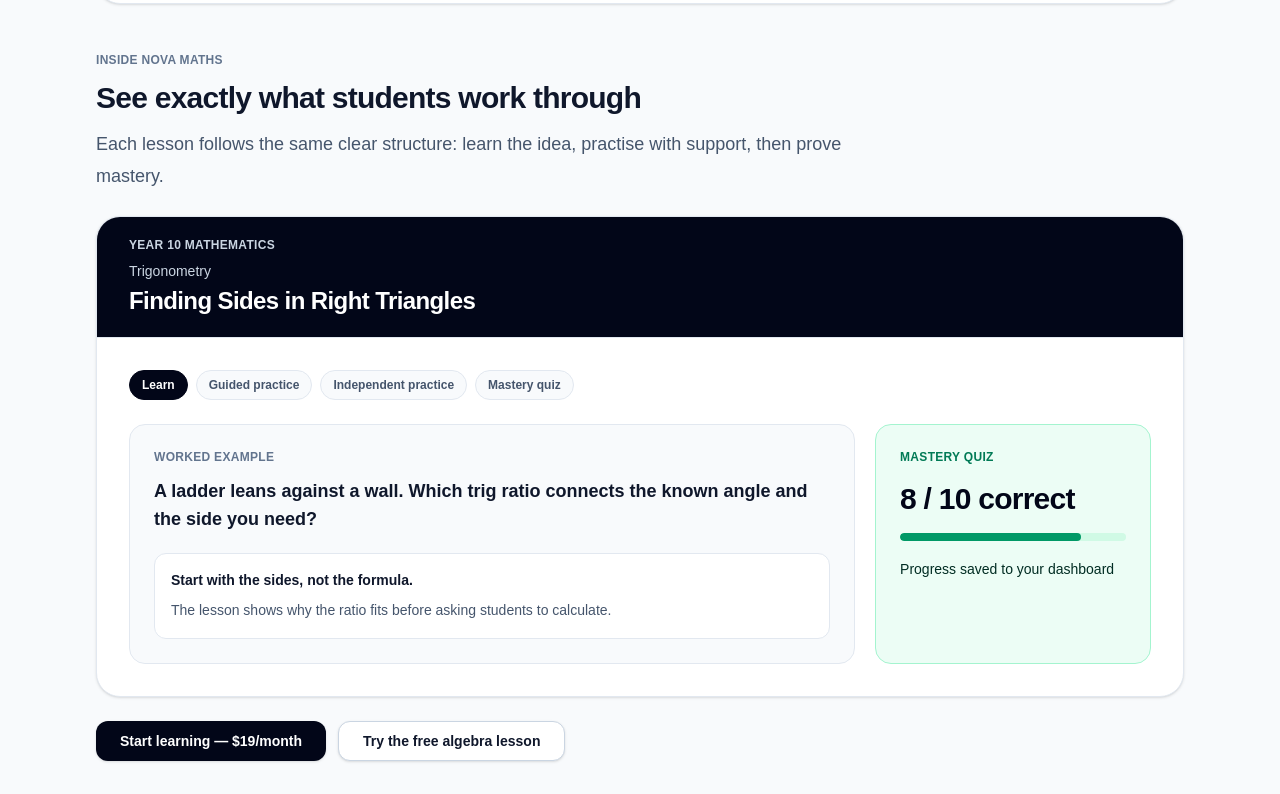
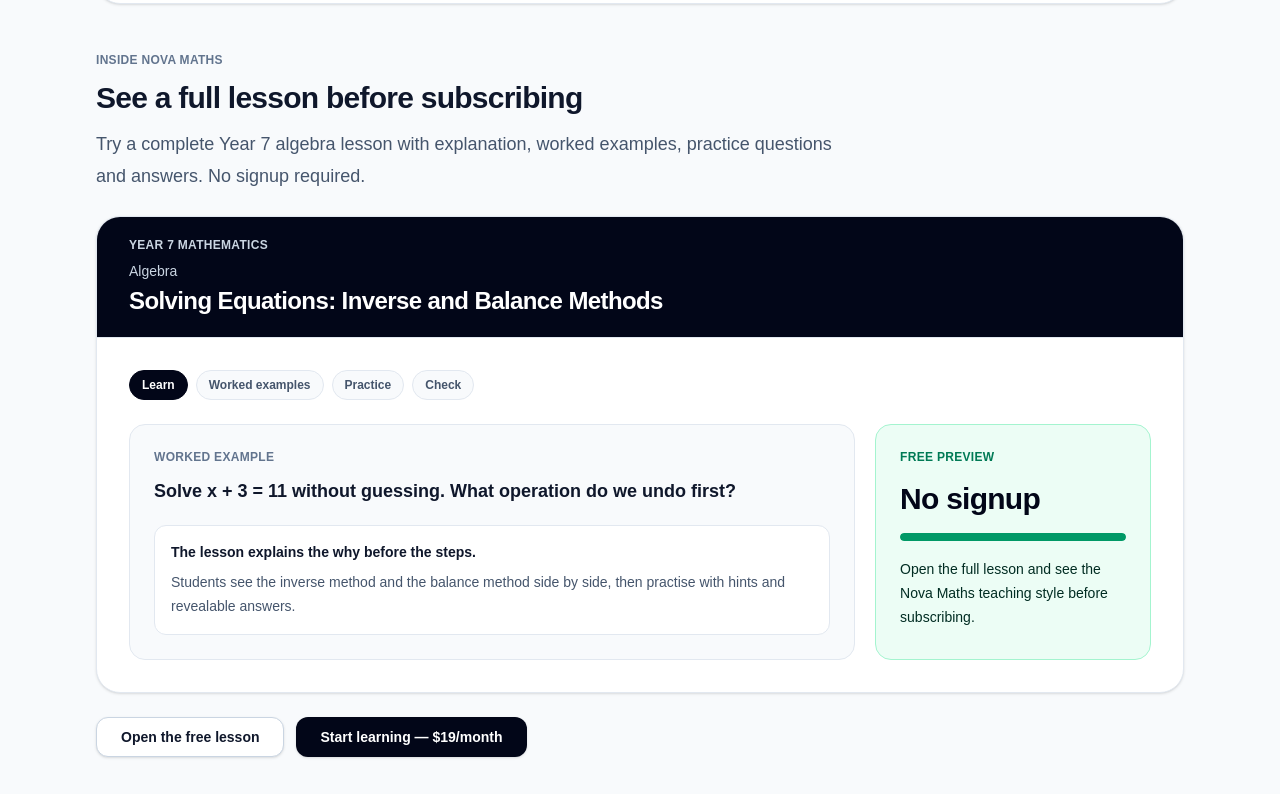
Before and after one commit to xiharbingerix/hsc-maths-coach, a Next.js app: page / in a window 1280 px wide. Shown: the part 646-1440 px from the top of the page. Built offline with nearby package versions, Linux system fonts and the light colour scheme; no server answers.

Commit message:
Replace homepage mock preview with free lesson

```diff
--- a/app/page.tsx
+++ b/app/page.tsx
@@ -209,24 +209,24 @@ export default function Home() {
           <div className="max-w-3xl">
             <SectionLabel>Inside Nova Maths</SectionLabel>
             <h2 className="mt-3 text-3xl font-bold tracking-tight text-slate-900">
-              See exactly what students work through
+              See a full lesson before subscribing
             </h2>
             <p className="mt-3 text-lg leading-8 text-slate-600">
-              Each lesson follows the same clear structure: learn the idea,
-              practise with support, then prove mastery.
+              Try a complete Year 7 algebra lesson with explanation, worked
+              examples, practice questions and answers. No signup required.
             </p>
           </div>
 
           <div className="overflow-hidden rounded-3xl border border-slate-200 bg-white shadow-sm">
             <div className="border-b border-slate-200 bg-slate-950 px-6 py-5 text-white md:px-8">
               <p className="text-xs font-semibold uppercase tracking-wide text-slate-300">
-                Year 10 Mathematics
+                Year 7 Mathematics
               </p>
               <p className="mt-2 text-sm font-medium text-slate-300">
-                Trigonometry
+                Algebra
               </p>
               <h3 className="mt-1 text-2xl font-bold tracking-tight">
-                Finding Sides in Right Triangles
+                Solving Equations: Inverse and Balance Methods
               </h3>
             </div>
 
@@ -234,9 +234,9 @@ export default function Home() {
               <div className="flex flex-wrap gap-2">
                 {[
                   "Learn",
-                  "Guided practice",
-                  "Independent practice",
-                  "Mastery quiz",
+                  "Worked examples",
+                  "Practice",
+                  "Check",
                 ].map((step, index) => (
                   <span
                     key={step}
@@ -257,32 +257,34 @@ export default function Home() {
                     Worked example
                   </p>
                   <p className="mt-3 text-lg font-semibold leading-7 text-slate-900">
-                    A ladder leans against a wall. Which trig ratio connects
-                    the known angle and the side you need?
+                    Solve x + 3 = 11 without guessing. What operation do we
+                    undo first?
                   </p>
                   <div className="mt-5 rounded-xl border border-slate-200 bg-white p-4">
                     <p className="text-sm font-semibold text-slate-900">
-                      Start with the sides, not the formula.
+                      The lesson explains the why before the steps.
                     </p>
                     <p className="mt-2 text-sm leading-6 text-slate-600">
-                      The lesson shows why the ratio fits before asking
-                      students to calculate.
+                      Students see the inverse method and the balance method
+                      side by side, then practise with hints and revealable
+                      answers.
                     </p>
                   </div>
                 </div>
 
                 <div className="rounded-2xl border border-emerald-200 bg-emerald-50 p-5 md:p-6">
                   <p className="text-xs font-semibold uppercase tracking-wide text-emerald-700">
-                    Mastery quiz
+                    Free preview
                   </p>
                   <p className="mt-4 text-3xl font-bold tracking-tight text-slate-950">
-                    8 / 10 correct
+                    No signup
                   </p>
                   <div className="mt-4 h-2 overflow-hidden rounded-full bg-emerald-100">
-                    <div className="h-full w-4/5 rounded-full bg-emerald-600" />
+                    <div className="h-full w-full rounded-full bg-emerald-600" />
                   </div>
                   <p className="mt-4 text-sm leading-6 text-emerald-950">
-                    Progress saved to your dashboard
+                    Open the full lesson and see the Nova Maths teaching style
+                    before subscribing.
                   </p>
                 </div>
               </div>
@@ -290,12 +292,12 @@ export default function Home() {
           </div>
 
           <div className="flex flex-col gap-3 sm:flex-row">
+            <SecondaryLink href="/free-year-7-algebra">
+              Open the free lesson
+            </SecondaryLink>
             <SubscribeCTA href="/checkout?offer=online-learning">
               Start learning &mdash; $19/month
             </SubscribeCTA>
-            <SecondaryLink href="/free-year-7-algebra">
-              Try the free algebra lesson
-            </SecondaryLink>
           </div>
         </section>
 
```
